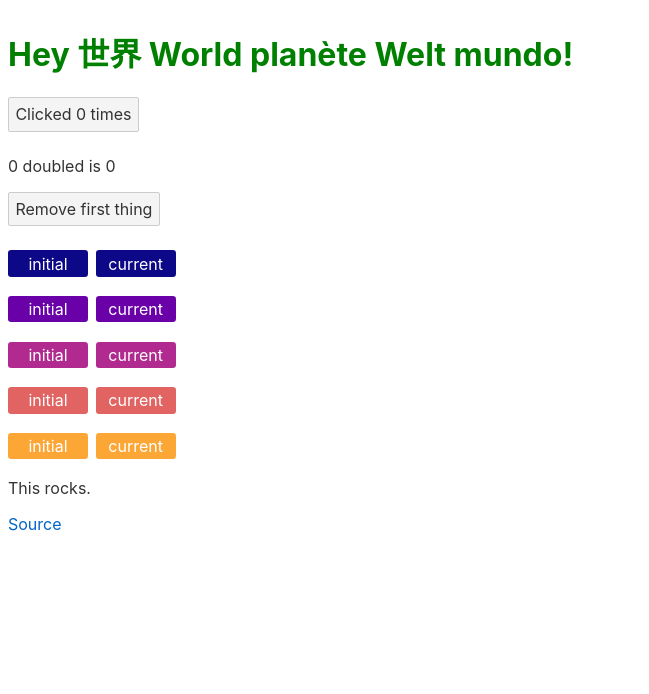
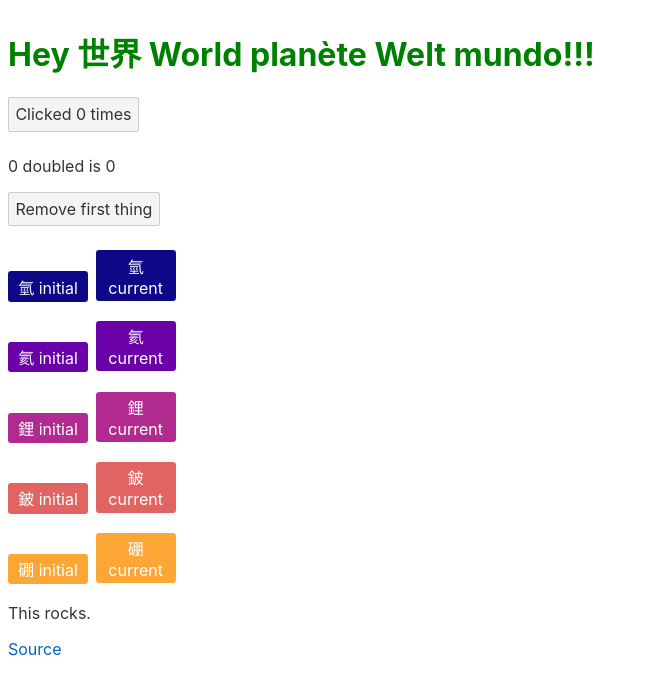
Before and after one commit to kaicarver/sovelte, a Svelte app: page / in a window 1280 px wide. Shown: the top 694 px of the page, without its empty margins (0-649 px from the left). Built offline with nearby package versions, Linux system fonts and the light colour scheme.

Commit message:
more object 物件

```diff
--- a/src/App.svelte
+++ b/src/App.svelte
@@ -10,11 +10,11 @@
   }
 
 	let things = [
-		{ id: 1, color: '#0d0887' },
-		{ id: 2, color: '#6a00a8' },
-		{ id: 3, color: '#b12a90' },
-		{ id: 4, color: '#e16462' },
-		{ id: 5, color: '#fca636' }
+		{ id: 1, char: '氫', color: '#0d0887' },
+		{ id: 2, char: '氦', color: '#6a00a8' },
+		{ id: 3, char: '鋰', color: '#b12a90' },
+		{ id: 4, char: '鈹', color: '#e16462' },
+		{ id: 5, char: '硼', color: '#fca636' }
 	];
 
 	function handleClick2() {
@@ -28,7 +28,7 @@
   }
 </style>
 
-<h1>Hey {name}!</h1>
+<h1>Hey {name}!!!</h1>
 
 <button on:click={handleClick}>
   Clicked {count} {count === 1 ? 'time' : 'times'}
@@ -40,8 +40,8 @@
 	Remove first thing
 </button>
 
-{#each things as thing}
-	<Thing current={thing.color}/>
+{#each things as thing (thing.id)}
+	<Thing current={thing}/>
 {/each}
 
 <p>This rocks.</p>
--- a/src/Thing.svelte
+++ b/src/Thing.svelte
@@ -7,8 +7,8 @@
 </script>
 
 <p>
-	<span style="background-color: {initial}">initial</span>
-	<span style="background-color: {current}">current</span>
+	<span style="background-color: {initial.color}">{initial.char} initial</span>
+	<span style="background-color: {current.color}">{initial.char} current</span>
 </p>
 
 <style>
```
